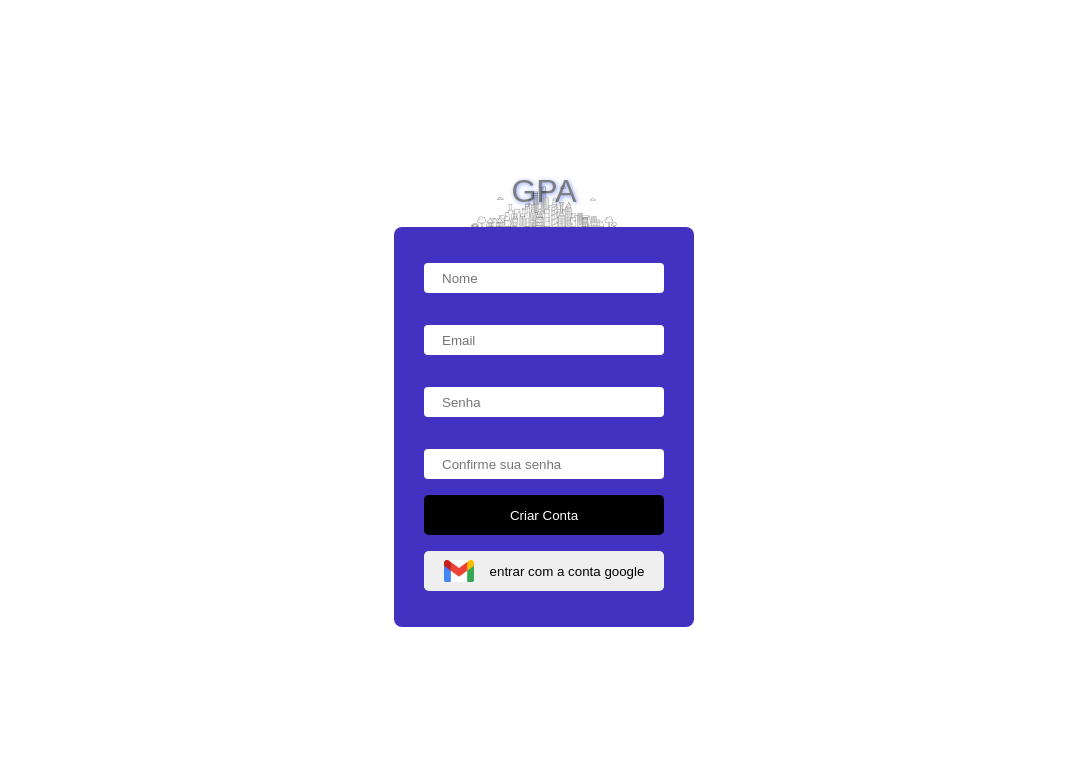
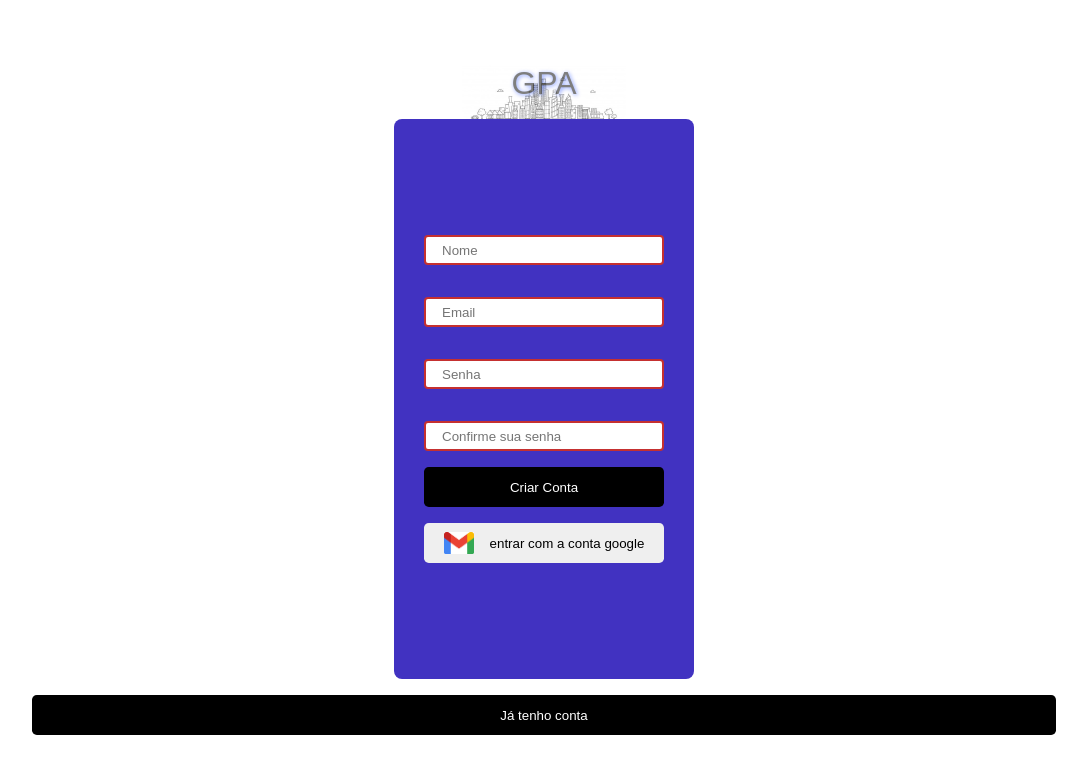
Before and after one commit to OliverioJunior/gpaengenharia, a React (Vite) app: page /LoginOrSingIn in a window 1280 px wide. Shown: the top 774 px of the page, without its empty margins (96-1183 px from the left). Built offline with nearby package versions, Linux system fonts and the light colour scheme.

Commit message:
Melhorar login

```diff
--- a/src/components/Benefits/styles.ts
+++ b/src/components/Benefits/styles.ts
@@ -35,7 +35,7 @@ export const Container = styled.section`
       }
     }
 
-    #subtema{
+    #subtema {
       position: relative;
       left: -3.55em;
     }
@@ -47,5 +47,4 @@ export const ContainerImg = styled.div`
     width: 662px;
     height: 489px;
   }
-
 `;
--- a/src/components/Contact/styles.ts
+++ b/src/components/Contact/styles.ts
@@ -18,8 +18,8 @@ export const Container = styled.section`
       width: 30em;
       margin-left: 10em;
 
-      h4{
-        margin-top:1em;
+      h4 {
+        margin-top: 1em;
       }
 
       form {
--- a/src/components/Header/styles.ts
+++ b/src/components/Header/styles.ts
@@ -29,15 +29,13 @@ export const List = styled.ul`
     }
 
     &:hover {
+      border-radius: 6px;
+      background-color: #e3e3e3;
 
-      border-radius: 6px;
-      background-color: #E3E3E3;
-
-      a{
-        transform: scale(1.1)
-        transition: 0.5s
+      a {
+        transform: scale(1.1);
+        transition: 0.5s;
       }
-
     }
   }
   #cadastro {
--- a/src/pages/Home/index.tsx
+++ b/src/pages/Home/index.tsx
@@ -14,6 +14,6 @@ export const Home: React.FC = () => {
       <Graphics />
       <Contact />
       <Footer />
-  </>
+    </>
   );
 };
--- a/src/pages/LoginOrSingIn/index.tsx
+++ b/src/pages/LoginOrSingIn/index.tsx
@@ -16,9 +16,10 @@ import {
   getAuth,
 } from 'firebase/auth';
 import { auth } from '../../services/firebase';
-import { FormEvent, useCallback, useRef } from 'react';
+import { FormEvent, useCallback, useRef, useState } from 'react';
 
 export const LoginOrSingIn: React.FC = () => {
+  const [mode, setMode] = useState(true);
   const nameRef = useRef<HTMLInputElement>(null) ?? false;
   const emailRef = useRef<HTMLInputElement>(null) ?? false;
   const passRef = useRef<HTMLInputElement>(null) ?? false;
@@ -36,6 +37,10 @@ export const LoginOrSingIn: React.FC = () => {
         window.location.href = '/';
       });
   }
+  const ConfirmarSenha = useCallback(() => {
+    const pass = passRef.current?.value;
+    const passConfirm = passConfirmRef.current?.value;
+  }, [passRef, passConfirmRef]);
   const onSubmit = useCallback(
     (event: FormEvent) => {
       event.preventDefault();
@@ -66,13 +71,19 @@ export const LoginOrSingIn: React.FC = () => {
 
   return (
     <Container>
+      {mode ? (
+        <>
           <WrapperLogo>
             <Logo>GPA</Logo>
             <img src={logo} alt="logo" />
           </WrapperLogo>
 
           <Form onSubmit={onSubmit}>
-        <ContainerInput hasErro>
+            <ContainerInput
+              hasErro={Boolean(() => {
+                if (nameRef.current?.value) console.log(nameRef.current.value);
+              })}
+            >
               <input
                 ref={nameRef}
                 type="text"
@@ -85,7 +96,12 @@ export const LoginOrSingIn: React.FC = () => {
               <input ref={emailRef} type="email" required placeholder="Email" />
             </ContainerInput>
             <ContainerInput hasErro>
-          <input ref={passRef} type="password" required placeholder="Senha" />
+              <input
+                ref={passRef}
+                type="password"
+                required
+                placeholder="Senha"
+              />
             </ContainerInput>
             <ContainerInput hasErro>
               <input
@@ -101,6 +117,40 @@ export const LoginOrSingIn: React.FC = () => {
               entrar com a conta google
             </ButtonGoogle>
           </Form>
+        </>
+      ) : (
+        <>
+          <WrapperLogo>
+            <Logo>GPA</Logo>
+            <img src={logo} alt="logo" />
+          </WrapperLogo>
+
+          <Form onSubmit={onSubmit}>
+            <ContainerInput hasErro>
+              <input ref={emailRef} type="email" required placeholder="Email" />
+            </ContainerInput>
+            <ContainerInput hasErro>
+              <input
+                ref={passRef}
+                type="password"
+                required
+                placeholder="Senha"
+              />
+            </ContainerInput>
+            <ButtonCreate type="submit">Log In</ButtonCreate>
+            <ButtonGoogle type="button" onClick={handleGoogleSignIn}>
+              <img src={gmail} alt="gmail" />
+              entrar com a conta google
+            </ButtonGoogle>
+          </Form>
+        </>
+      )}
+
+      {mode && (
+        <ButtonCreate onClick={() => setMode(!mode)}>
+          Já tenho conta
+        </ButtonCreate>
+      )}
     </Container>
   );
 };
--- a/src/pages/LoginOrSingIn/styles.ts
+++ b/src/pages/LoginOrSingIn/styles.ts
@@ -13,7 +13,7 @@ export const Container = styled.div`
 
 export const Form = styled.form`
   width: 300px;
-  height: 400px;
+  height: 70%;
   display: flex;
   flex-direction: column;
 
@@ -63,7 +63,7 @@ export const ContainerInput = styled.label<PassType>`
     ${props =>
       props.hasErro &&
       css`
-        /*   border-color: #c53030; */
+        border-color: #c53030;
       `}
   }
 `;
@@ -78,6 +78,12 @@ export const ButtonCreate = styled.button`
   border-radius: 0.3rem;
   color: #fff;
   background-color: #000;
+  transition: cubic-bezier(0.445, 0.05, 0.55, 0.95);
+
+  &:hover {
+    color: #000;
+    background-color: #fff;
+  }
 `;
 export const ButtonGoogle = styled.button`
   width: 80%;
```
Also changed, not shown: src/components/Benefits/index.tsx (+6 -7 lines). Lines whose indentation alone changed are shown as unchanged.
